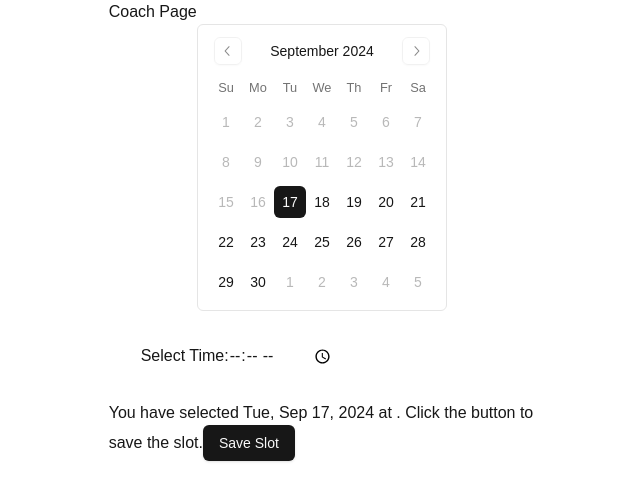
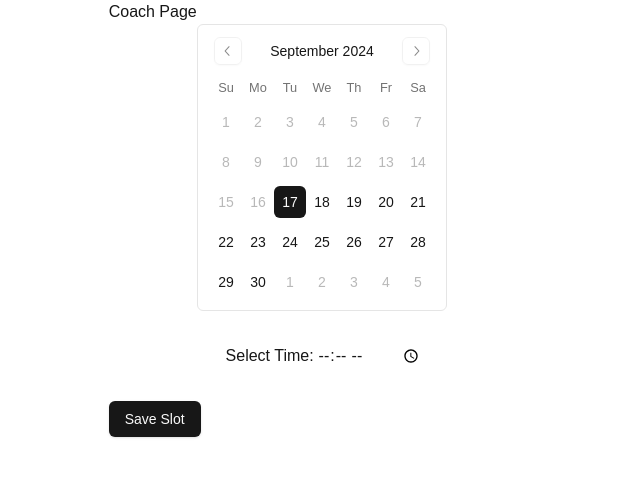
Before and after one commit to swizzlestix09/stepful_coaching_calendar, a Next.js app: page /coach/1 in a window 1280 px wide. Shown: the top 500 px of the page, without its empty margins (318-958 px from the left). Built offline with nearby package versions, Linux system fonts and the light colour scheme.

Commit message:
styling and fixing student page

```diff
--- a/src/app/components/dayAndTimeSelector/DayAndTimeSelector.tsx
+++ b/src/app/components/dayAndTimeSelector/DayAndTimeSelector.tsx
@@ -21,7 +21,7 @@ const DayAndTimeSelector = () => {
     <>
       <UserCalendar />
       <TimePicker />
-      {dateAndTime && <span>{`You have selected ${formattedDate} at ${dateAndTime.time} . Click the button to save the slot.`}</span>}
+      {dateAndTime.time.length > 0 && <span>{`You have selected ${formattedDate} at ${dateAndTime.time.toLocaleTimeString()} . Click the button to save the slot.`}</span>}
       <Button onClick={handleDayandTimeSaveClick}>Save Slot</Button>
     </>
   )
--- a/src/app/components/timeSelector/TimeSelector.tsx
+++ b/src/app/components/timeSelector/TimeSelector.tsx
@@ -10,15 +10,15 @@ const TimePicker: React.FC = () => {
   };
 
   return (
-    <div className="p-8 justify-center align-center">
-      <label htmlFor="time-picker">Select Time:</label>
+    <div className="p-8 justify-center align-center w-max mx-auto ">
+      <label className="p-1" htmlFor="time-picker" > Select Time:</label >
       <input
         id="time-picker"
         type="time"
         value={dateAndTime.time}
         onChange={handleTimeChange}
       />
-    </div>
+    </div >
   );
 };
 
```
Also changed, not shown: src/app/student/[id]/page.tsx (+4 -3 lines).
